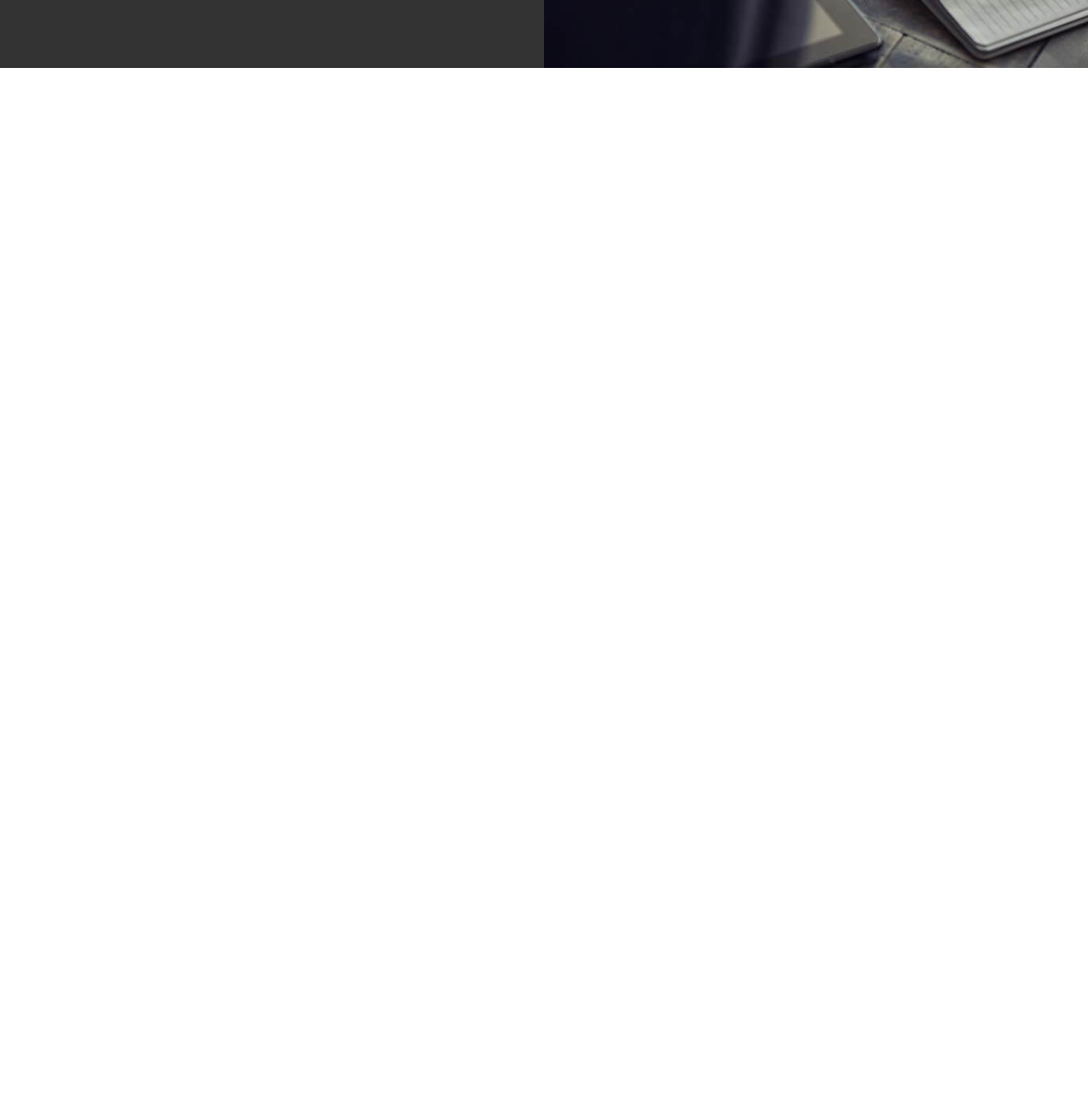
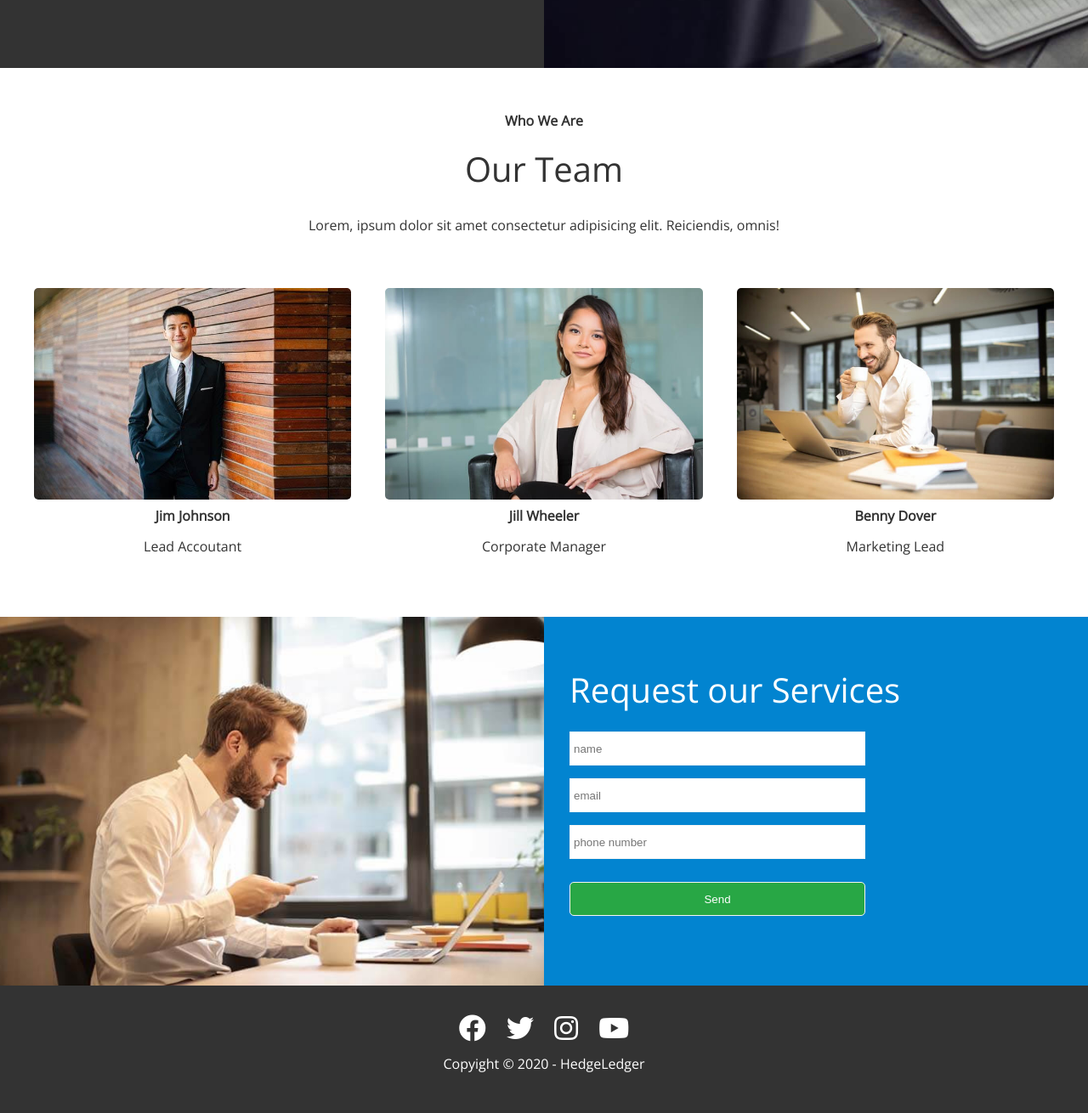
Before and after one commit to sahaldos1/ledger-website, a plain HTML site: page index.html in a window 1280 px wide. Shown: the part 2634-3944 px from the top of the page at 85% size. Before the commit the page ends 2721 px from the top, so only its background shows below. Drawn offline with nearby package versions, Linux system fonts and the light colour scheme.

Commit message:
Completed home page design

```diff
--- a/css/style.css
+++ b/css/style.css
@@ -133,3 +133,53 @@ img {
 .cases img:hover {
   opacity: 0.7;
 }
+
+#team .flex-items img {
+  border-radius: 5px;
+}
+
+/* CallBack form */
+.callback-form {
+  width: 100%;
+  padding: 20px 0;
+}
+
+.callback-form label {
+  display: block;
+  margin-bottom: 5px;
+}
+
+.callback-form .form-control {
+  margin-bottom: 15px;
+}
+
+.callback-form input {
+  width: 60%;
+  padding: 4px;
+  height: 40px;
+  border: whitesmoke 1px solid;
+}
+
+.callback-form .button {
+  padding: 12px;
+  margin-top: 12px;
+}
+
+/* Footer */
+.footer {
+  display: flex;
+  flex-direction: column;
+  align-items: center;
+  justify-content: center;
+  text-align: center;
+  height: 150px;
+}
+
+.footer a {
+  color: white;
+  margin: 0px 10px;
+}
+
+.footer a:hover {
+  color: #28a745;
+}
--- a/index.html
+++ b/index.html
@@ -157,6 +157,86 @@
           </div>
         </div>
       </section>
+
+      <!-- Team -->
+      <section id="team" class="team section-padding">
+        <header class="section-header">
+          <h4>Who We Are</h4>
+          <h2>Our Team</h2>
+          <p>
+            Lorem, ipsum dolor sit amet consectetur adipisicing elit.
+            Reiciendis, omnis!
+          </p>
+        </header>
+        <div class="flex-items">
+          <div>
+            <img src="images/team/person1.jpg" alt="" />
+            <h4>Jim Johnson</h4>
+            <p>Lead Accoutant</p>
+          </div>
+          <div>
+            <img src="images/team/person2.jpg" alt="" />
+            <h4>Jill Wheeler</h4>
+            <p>Corporate Manager</p>
+          </div>
+          <div>
+            <img src="images/team/person3.jpg" alt="" />
+            <h4>Benny Dover</h4>
+            <p>Marketing Lead</p>
+          </div>
+        </div>
+      </section>
+
+      <!-- Contact -->
+      <section id="contact" class="contact flex-columns">
+        <div class="row">
+          <div class="column">
+            <div class="column-1">
+              <img src="images/home/contact.jpg" alt="" />
+            </div>
+          </div>
+          <div class="column">
+            <div class="column-2 secondary-background">
+              <h2>Request our Services</h2>
+              <form action="" class="callback-form">
+                <div class="form-control">
+                  <label for="name"></label>
+                  <input type="text" name="name" id="name" placeholder="name" />
+                </div>
+                <div class="form-control">
+                  <label for="email"></label>
+                  <input
+                    type="text"
+                    email="email"
+                    id="email"
+                    placeholder="email"
+                  />
+                </div>
+                <div class="form-control">
+                  <label for="phone"></label>
+                  <input
+                    type="text"
+                    phone="phone"
+                    id="phone"
+                    placeholder="phone number"
+                  />
+                </div>
+                <input type="submit" value="Send" id="submit" class="button" />
+              </form>
+            </div>
+          </div>
+        </div>
+      </section>
     </main>
+
+    <footer class="footer dark-background">
+      <div class="social">
+        <a href="#"><i class="fab fa-facebook fa-2x"></i></a>
+        <a href="#"><i class="fab fa-twitter fa-2x"></i></a>
+        <a href="#"><i class="fab fa-instagram fa-2x"></i></a>
+        <a href="#"><i class="fab fa-youtube fa-2x"></i></a>
+      </div>
+      <p>Copyight &copy; 2020 - HedgeLedger</p>
+    </footer>
   </body>
 </html>
```
